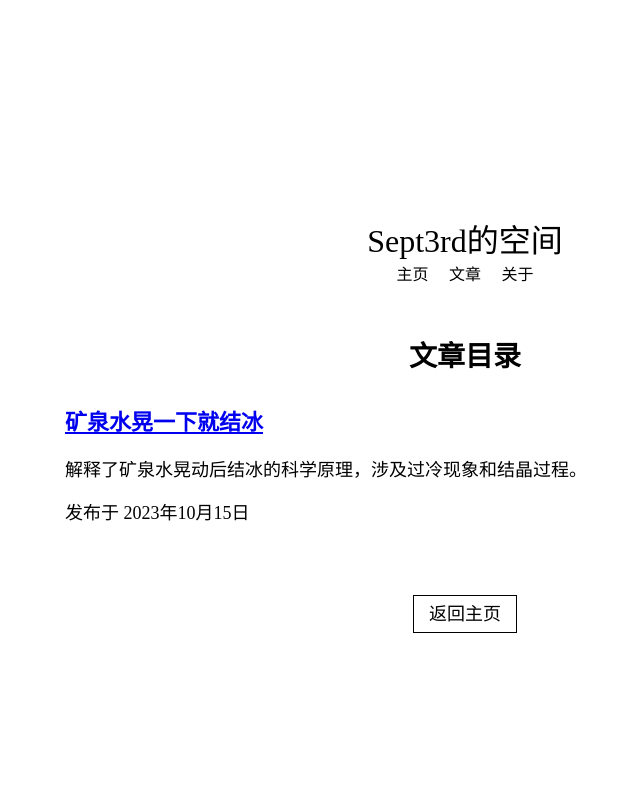
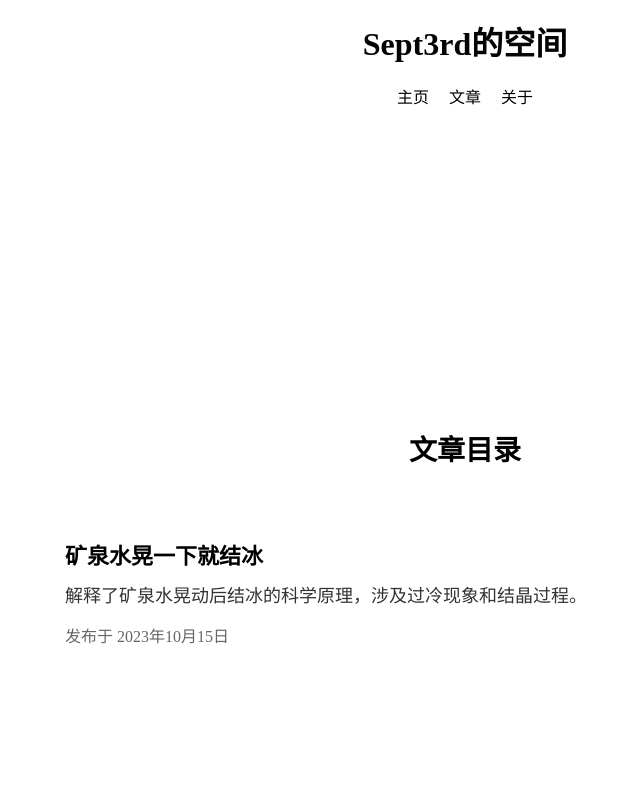
Before and after one commit to zyglitch/Blogue, a plain HTML site: page html/articles.html in a window 1280 px wide. Shown: the top 800 px of the page, without its empty margins (175-815 px from the left). Drawn offline with Linux system fonts and the light colour scheme.

Commit message:
feat(articles): 实现文章目录页面并添加动态加载功能
- 新增 articles-style.css 文件，为文章目录页面添加样式
- 修改 articles.html 文件，引入新样式并添加动态加载文章列表的功能
- 新增 articles.js 文件，实现文章列表的动态生成

```diff
--- /dev/null
+++ b/css/articles-style.css
@@ -0,0 +1,160 @@
+/* 顶部导航栏样式 */
+.top-1 {
+    background-color: #ffffff;
+    color: #040000;
+    padding: 10px 0;
+    text-align: center;
+    font-size: 32px;
+    font-weight: bold;
+}
+
+.top-1 a {
+    color: #040404;
+    text-decoration: none;
+    font-family: "SimSun", "宋体", serif;
+}
+
+.top-2 {
+    background-color: #fff;
+    padding: 10px 0;
+    text-align: center;
+}
+
+.top-2 a {
+    color: black;
+    text-decoration: none;
+    position: relative;
+    padding: 3px 0;
+    margin: 0 8px;
+    transition: color 0.3s ease;
+    font-size: 16px;
+    font-family: "SimSun", "宋体", serif;
+}
+
+.top-2 a::before {
+    content: "";
+    position: absolute;
+    bottom: 0;
+    left: 0;
+    width: 0;
+    height: 3px;
+    background-color: rgb(10, 7, 5);
+    transition: width 0.3s ease;
+}
+
+.top-2 a:hover::before {
+    width: 100%;
+}
+
+/* 内容区样式 */
+.content-container {
+    width: 80%;
+    max-width: 800px;
+    margin: 30px 0;
+    text-align: left;
+    font-family: "SimSun", "宋体", serif;
+    display: flex;
+    flex-direction: column;
+    align-items: center;
+    justify-content: center;
+    min-height: 100vh;
+    margin: 0 auto;
+    padding: 20px;
+    font-size: 18px;
+    color: black;
+}
+
+.content-container h1 {
+    font-size: 28px;
+    text-align: center;
+    margin-bottom: 30px;
+}
+
+/* 文章列表样式 */
+.article-list {
+    width: 100%;
+    margin-top: 20px;
+}
+
+.article-item {
+    border-bottom: 1px solid #ccc;
+    padding: 20px 0;
+}
+
+.article-item:last-child {
+    border-bottom: none;
+}
+
+.article-item h2 {
+    margin: 0 0 10px 0;
+    font-size: 22px;
+}
+
+.article-item h2 a {
+    color: black;
+    text-decoration: none;
+    position: relative;
+    transition: color 0.3s ease;
+}
+
+.article-item h2 a::before {
+    content: "";
+    position: absolute;
+    bottom: -2px;
+    left: 0;
+    width: 0;
+    height: 1px;
+    background-color: black;
+    transition: width 0.3s ease;
+}
+
+.article-item h2 a:hover::before {
+    width: 100%;
+}
+
+.article-summary {
+    color: #333;
+    font-size: 18px;
+    line-height: 1.8;
+    margin: 10px 0;
+}
+
+.article-meta {
+    color: #666;
+    font-size: 16px;
+    margin: 0;
+}
+
+/* 返回链接样式 */
+.back-link {
+    margin-top: 30px;
+    text-align: center;
+}
+
+.back-link a {
+    color: black;
+    text-decoration: none;
+    border: 1px solid black;
+    padding: 8px 15px;
+    transition: all 0.3s ease;
+    font-family: "SimSun", "宋体", serif;
+}
+
+.back-link a:hover {
+    background-color: black;
+    color: white;
+}
+
+@media (max-width: 768px) {
+    body {
+        font-size: 16px;
+    }
+
+    .content-container {
+        width: 95%;
+    }
+
+    .top-1 a {
+        font-size: 28px;
+    }
+}
--- a/html/articles.html
+++ b/html/articles.html
@@ -4,7 +4,7 @@
     <meta charset="UTF-8">
     <meta name="viewport" content="width=device-width, initial-scale=1.0">
     <title>文章目录 - Sept3rd的空间</title>
-    <link rel="stylesheet" href="../css/page-style.css">
+    <link rel="stylesheet" href="../css/articles-style.css">
 </head>
 <body>
     <!-- 顶部导航栏 -->
@@ -21,21 +21,8 @@
     <div class="content-container">
         <h1>文章目录</h1>
 
-        <div class="article-list">
-            <div class="article-item">
-                <h2><a href="page1.html">矿泉水晃一下就结冰</a></h2>
-                <p class="article-summary">解释了矿泉水晃动后结冰的科学原理，涉及过冷现象和结晶过程。</p>
-                <p class="article-meta">发布于 2023年10月15日</p>
-            </div>
-
-            <!-- 可以继续添加更多文章项 -->
-            <!--
-            <div class="article-item">
-                <h2><a href="page2.html">另一篇文章标题</a></h2>
-                <p class="article-summary">文章简要介绍...</p>
-                <p class="article-meta">发布于 2023年10月20日</p>
-            </div>
-            -->
+        <div class="article-list" id="articleList">
+            <!-- 文章列表将通过JavaScript动态生成 -->
         </div>
     </div>
 
@@ -43,5 +30,7 @@
     <div class="back-link">
         <a href="index.html">返回主页</a>
     </div>
+
+    <script src="../js/articles.js"></script>
 </body>
 </html>
--- /dev/null
+++ b/js/articles.js
@@ -0,0 +1,28 @@
+// 文章数据数组 - 实际项目中可以从外部文件或API获取
+const articles = [
+    {
+        title: "矿泉水晃一下就结冰",
+        link: "page1.html",
+        summary: "解释了矿泉水晃动后结冰的科学原理，涉及过冷现象和结晶过程。",
+        date: "2023年10月15日"
+    }
+    // 可以继续添加更多文章对象
+    // 新增文章只需在此数组中添加新项
+];
+
+// 动态生成文章列表
+document.addEventListener('DOMContentLoaded', function() {
+    const articleList = document.getElementById('articleList');
+
+    articles.forEach(article => {
+        const articleItem = document.createElement('div');
+        articleItem.className = 'article-item';
+
+        articleItem.innerHTML = `
+            <h2><a href="${article.link}">${article.title}</a></h2>
+            <p class="article-summary">${article.summary}</p>
+            <p class="article-meta">发布于 ${article.date}</p>
+        `;
+        articleList.appendChild(articleItem);
+    });
+});
```
